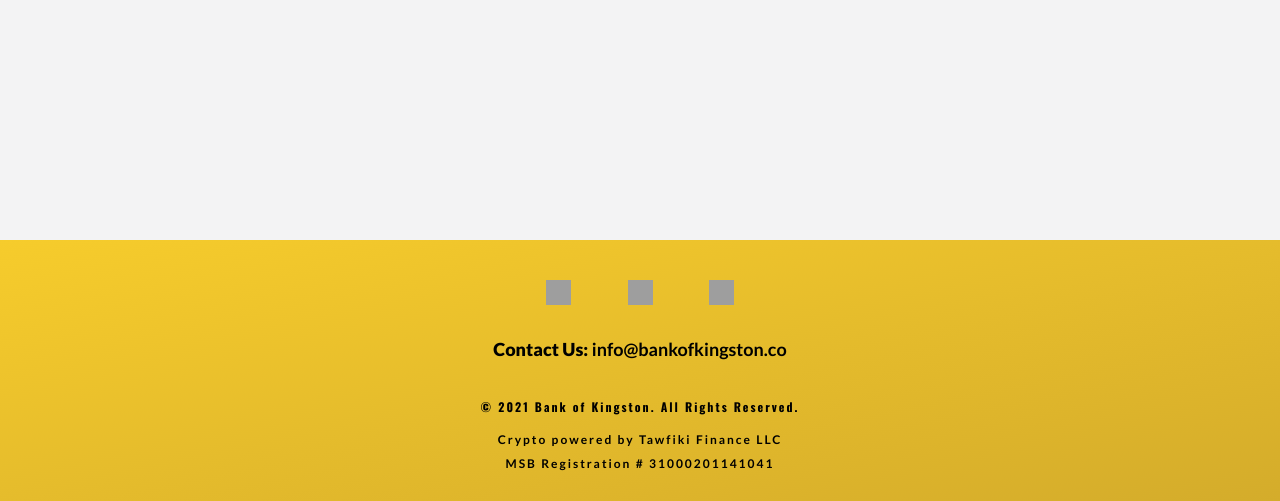
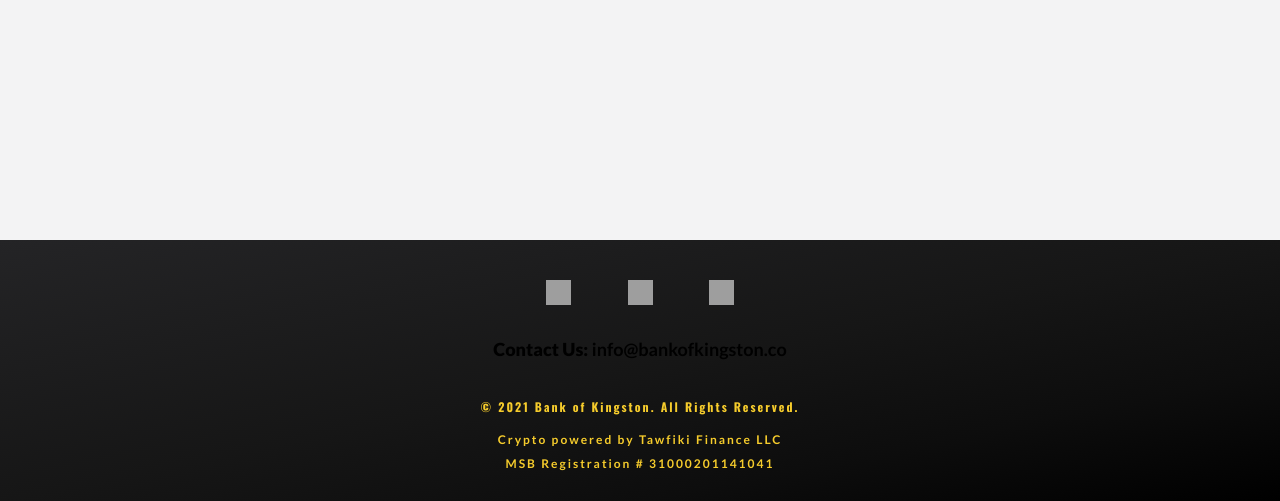
Before and after one commit to leomed512/tGold, a PHP site: page /aboutus.html in a window 1280 px wide. Shown: the part 621-1122 px from the top of the page. Run offline with PHP 8.4, Linux system fonts and the light colour scheme; style sheets or scripts are compiled from the project's sources; some libraries are stand-ins or nearby versions; grey boxes are pictures that could not be loaded.

Commit message:
footer colors and icons updated to black and gold

```diff
--- a/tGold/styles/components/_footer.scss
+++ b/tGold/styles/components/_footer.scss
@@ -6,8 +6,8 @@
     flex-direction: column;
     justify-content: space-between;
     align-items: center;
-    background-image: linear-gradient(to right bottom, #f6cc2c, #eec42c, #e5bc2c, #ddb42b, #d4ac2b);
-    color: $dark;
+    background-image: linear-gradient(to right bottom, #242426, #1d1d1e, #161616, #0d0d0d, #000000);
+    color: $main;
     .footer-logo {
         width: 100%;
         max-width: 800px;
@@ -102,7 +102,7 @@
         }
     }
     a {
-        color: $dark;
+        color: $main;
         text-decoration: none;
         font-size: 1.4rem;
 
--- a/tGold/styles/styles.css
+++ b/tGold/styles/styles.css
@@ -295,9 +295,9 @@
   -webkit-box-align: center;
       -ms-flex-align: center;
           align-items: center;
-  background-image: -webkit-gradient(linear, left top, right bottom, from(#f6cc2c), color-stop(#eec42c), color-stop(#e5bc2c), color-stop(#ddb42b), to(#d4ac2b));
-  background-image: linear-gradient(to right bottom, #f6cc2c, #eec42c, #e5bc2c, #ddb42b, #d4ac2b);
-  color: #000000;
+  background-image: -webkit-gradient(linear, left top, right bottom, from(#242426), color-stop(#1d1d1e), color-stop(#161616), color-stop(#0d0d0d), to(#000000));
+  background-image: linear-gradient(to right bottom, #242426, #1d1d1e, #161616, #0d0d0d, #000000);
+  color: #F6CC2C;
 }
 footer .footer-logo {
   width: 100%;
@@ -423,7 +423,7 @@
           margin-block-end: 10px;
 }
 .footer-pages a {
-  color: #000000;
+  color: #F6CC2C;
   text-decoration: none;
   font-size: 1.4rem;
 }
```
Also changed, not shown: tGold/index.html (+4 -9 lines).
